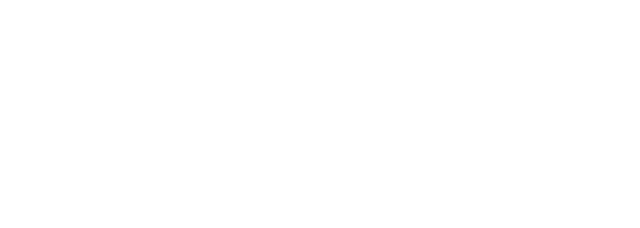
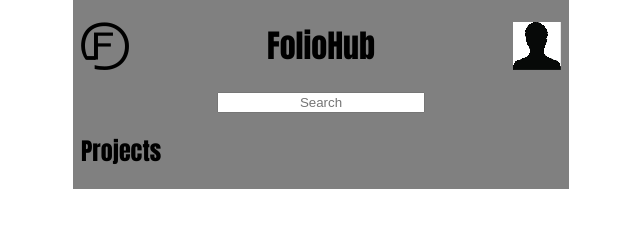
Before and after one commit to dfallow/Foliohub-back, a plain HTML site: page front/html/home.html in a window 1280 px wide. Shown: the whole page, without its empty margins (319-959 px from the left). Drawn offline with Linux system fonts and the light colour scheme.

Commit message:
basic menu layout created
applied to home & project details

```diff
--- a/front/css/general.css
+++ b/front/css/general.css
@@ -0,0 +1,27 @@
+body {
+    margin: 0;
+    padding: 0;
+    font-family: Impact, serif;
+}
+
+.container {
+    padding-left: 0.5em;
+    padding-right: 0.5em;
+    max-width: 30em;
+    margin: auto;
+    display: flex;
+    flex-direction: column;
+    align-items: center;
+    background-color: grey;
+}
+
+.menu {
+    padding-left: 0.5em;
+    padding-right: 0.5em;
+    width: 100%;
+    display: flex;
+    flex-direction: row;
+    justify-content: space-between;
+    align-items: center;
+    align-content: flex-end;
+}
--- a/front/css/home.css
+++ b/front/css/home.css
@@ -0,0 +1,21 @@
+.projects {
+    width: 100%;
+    display: flex;
+    flex-direction: row;
+    justify-content: flex-start;
+}
+
+#logo {
+    width: 48px;
+    height: 48px;
+}
+
+#profilePic {
+    width: 48px;
+    height: 48px;
+}
+
+#searchBar {
+    text-align: center;
+    width: 200px;
+}
--- a/front/css/projectDetails.css
+++ b/front/css/projectDetails.css
@@ -0,0 +1,6 @@
+.projectDetails {
+    width: 100%;
+    display: flex;
+    flex-direction: row;
+    justify-content: flex-start;
+}
--- a/front/html/home.html
+++ b/front/html/home.html
@@ -3,8 +3,30 @@
 <head>
     <meta charset="UTF-8">
     <title>Home Page</title>
+    <link href="../css/general.css" rel="stylesheet">
+    <link href="../css/home.css" rel="stylesheet">
 </head>
 <body>
 
+    <div class="container">
+
+        <div class="menu">
+            <img id="logo" src="../images/logo.png">
+            <h1>FolioHub</h1>
+            <img id="profilePic" src="../images/profilePic.png">
+        </div>
+
+        <input type="text" placeholder="Search" id="searchBar">
+
+        <div class="projects">
+            <h2>Projects</h2>
+            <ul id="projectList">
+                <!-- home.js creates project list here-->
+            </ul>
+
+        </div>
+
+    </div>
+    <script src="../js/home.js"></script>
 </body>
 </html>
```
Also changed, not shown: front/html/projectDetails.html (+20 -0 lines), front/images/logo.png (added), front/images/profilePic.png (added).
